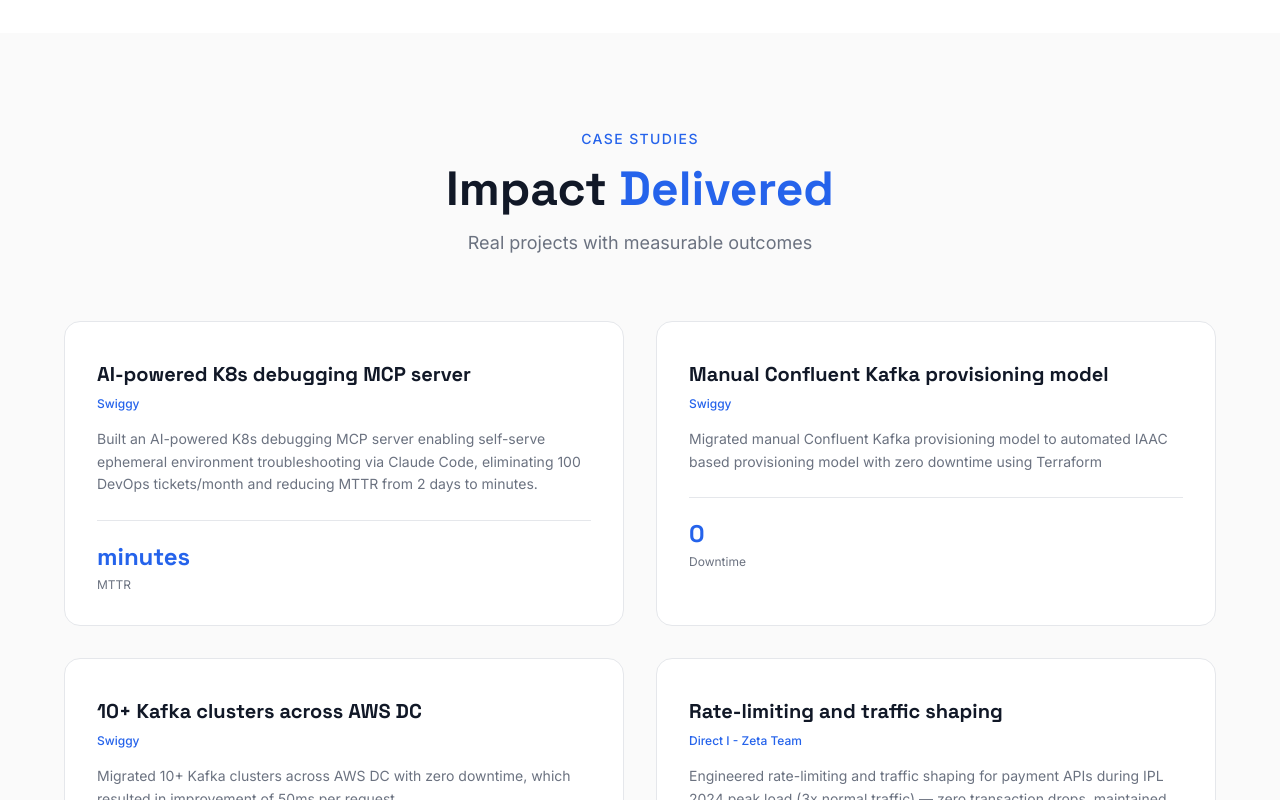
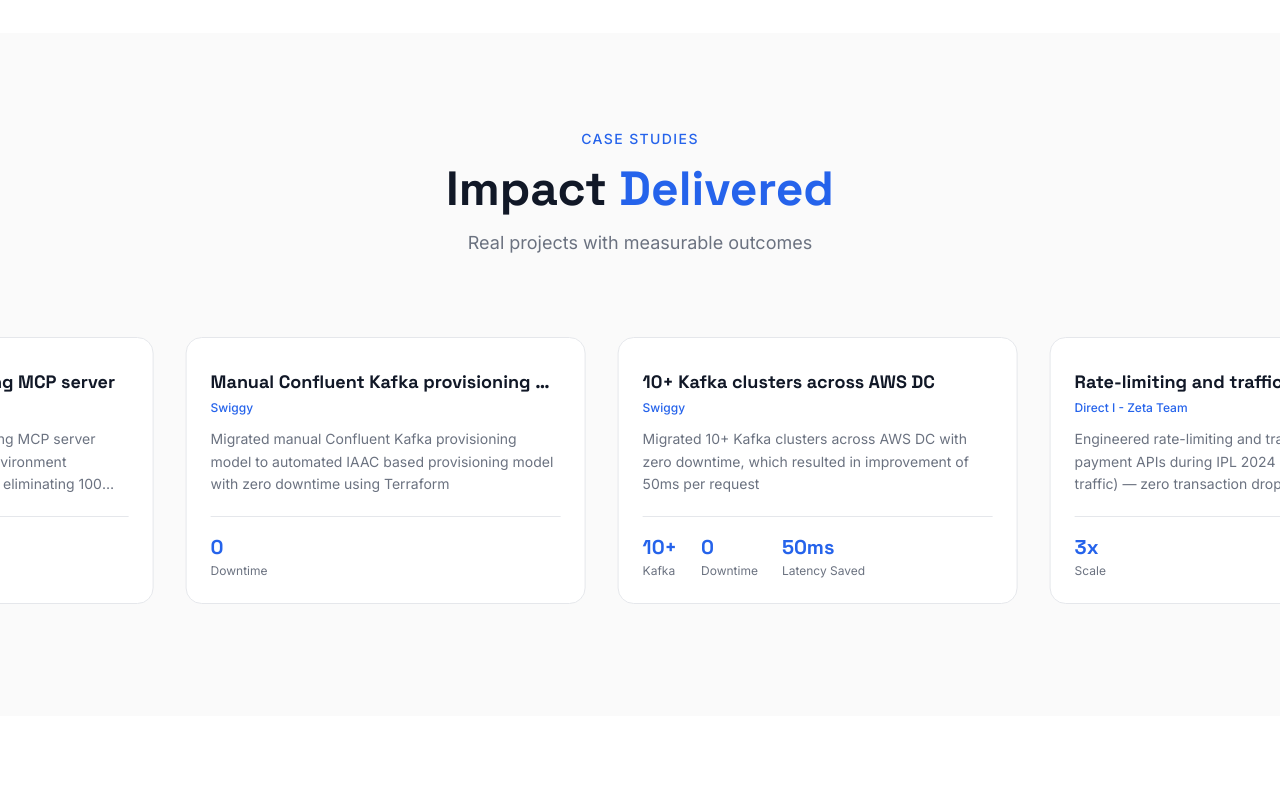
Before and after one commit to Oartihsin/portfolio, a Next.js app: page /portfolio/ in a window 1280 px wide. Shown: the part 3060-3860 px from the top of the page. Built offline with nearby package versions, Linux system fonts and the light colour scheme.

Commit message:
feat: add marquee animation to Impact Delivered section
Case study cards now scroll horizontally in an infinite marquee loop
using react-fast-marquee. Maintains existing color scheme, rounded cards,
and gradient bars — only the layout motion is new. Pauses on hover for
readability.

```diff
--- a/package.json
+++ b/package.json
@@ -1 +1 @@
-{"name":"portfolio","version":"0.1.0","private":true,"scripts":{"parse-resume":"node scripts/parse-resume.js","dev":"npm run parse-resume && next dev","build":"npm run parse-resume && next build","start":"next start","lint":"next lint"},"dependencies":{"framer-motion":"^11.12.0","lucide-react":"^0.460.0","next":"^16.2.0","pdf-parse":"^1.1.1","react":"^18","react-dom":"^18"},"devDependencies":{"@types/node":"^20","@types/react":"^18","@types/react-dom":"^18","autoprefixer":"^10.0.1","postcss":"^8","tailwindcss":"^3.4.1","typescript":"^5"}}
+{"name":"portfolio","version":"0.1.0","private":true,"scripts":{"parse-resume":"node scripts/parse-resume.js","dev":"npm run parse-resume && next dev","build":"npm run parse-resume && next build","start":"next start","lint":"next lint"},"dependencies":{"framer-motion":"^11.12.0","lucide-react":"^0.460.0","next":"^16.2.0","pdf-parse":"^1.1.1","react":"^18","react-dom":"^18","react-fast-marquee":"^1.6.5"},"devDependencies":{"@types/node":"^20","@types/react":"^18","@types/react-dom":"^18","autoprefixer":"^10.0.1","postcss":"^8","tailwindcss":"^3.4.1","typescript":"^5"}}
--- a/src/components/CaseStudies.tsx
+++ b/src/components/CaseStudies.tsx
@@ -1,12 +1,13 @@
 'use client'
 
 import { motion } from 'framer-motion'
+import Marquee from 'react-fast-marquee'
 import resumeData from '@/data/resume.json'
 
 export default function CaseStudies() {
   return (
-    <section id="case-studies" className="py-24 px-6">
-      <div className="max-w-6xl mx-auto">
+    <section id="case-studies" className="py-24">
+      <div className="max-w-6xl mx-auto px-6">
         <motion.div
           initial={{ opacity: 0, y: 20 }}
           whileInView={{ opacity: 1, y: 0 }}
@@ -24,46 +25,49 @@ export default function CaseStudies() {
             Real projects with measurable outcomes
           </p>
         </motion.div>
+      </div>
 
-        <div className="grid md:grid-cols-2 gap-8">
+      {/* Marquee — full bleed, no container max-width */}
+      <Marquee
+        speed={40}
+        gradient={false}
+        pauseOnHover={true}
+        autoFill={true}
+        className="py-4"
+      >
         {resumeData.caseStudies.map((study, i) => (
-            <motion.div
+          <div
             key={study.title + i}
-              initial={{ opacity: 0, y: 30 }}
-              whileInView={{ opacity: 1, y: 0 }}
-              viewport={{ once: true, margin: '-50px' }}
-              transition={{ duration: 0.5, delay: i * 0.1 }}
-              className="bg-white rounded-2xl border border-border overflow-hidden hover:shadow-lg transition-shadow"
+            className="mx-4 w-[350px] md:w-[400px] bg-white rounded-2xl border border-border overflow-hidden hover:shadow-lg transition-shadow shrink-0"
           >
             {/* Gradient top bar */}
             <div className={`h-1.5 bg-gradient-to-r ${study.color}`} />
 
-              <div className="p-8">
-                <h3 className="font-heading text-xl font-bold text-gray-900 mb-2">
+            <div className="p-6">
+              <h3 className="font-heading text-lg font-bold text-gray-900 mb-1 truncate">
                 {study.title}
               </h3>
-                <p className="text-xs font-medium text-accent mb-4">{study.company}</p>
+              <p className="text-xs font-medium text-accent mb-3">{study.company}</p>
 
-                <p className="text-muted text-sm leading-relaxed mb-6">
+              <p className="text-muted text-sm leading-relaxed mb-5 line-clamp-3">
                 {study.description}
               </p>
 
               {/* Metrics */}
-                <div className="flex gap-8 pt-5 border-t border-border">
+              <div className="flex gap-6 pt-4 border-t border-border">
                 {study.metrics.map((metric) => (
                   <div key={metric.label}>
-                      <div className="font-heading text-2xl font-bold text-accent">
+                    <div className="font-heading text-xl font-bold text-accent">
                       {metric.value}
                     </div>
-                      <div className="text-xs text-muted mt-1">{metric.label}</div>
+                    <div className="text-xs text-muted mt-0.5">{metric.label}</div>
                   </div>
                 ))}
               </div>
             </div>
-            </motion.div>
+          </div>
         ))}
-        </div>
-      </div>
+      </Marquee>
     </section>
   )
 }
```
Also changed, not shown: 1 other file (tests, documents, lock files or other folders). Lines whose indentation alone changed are shown as unchanged.
